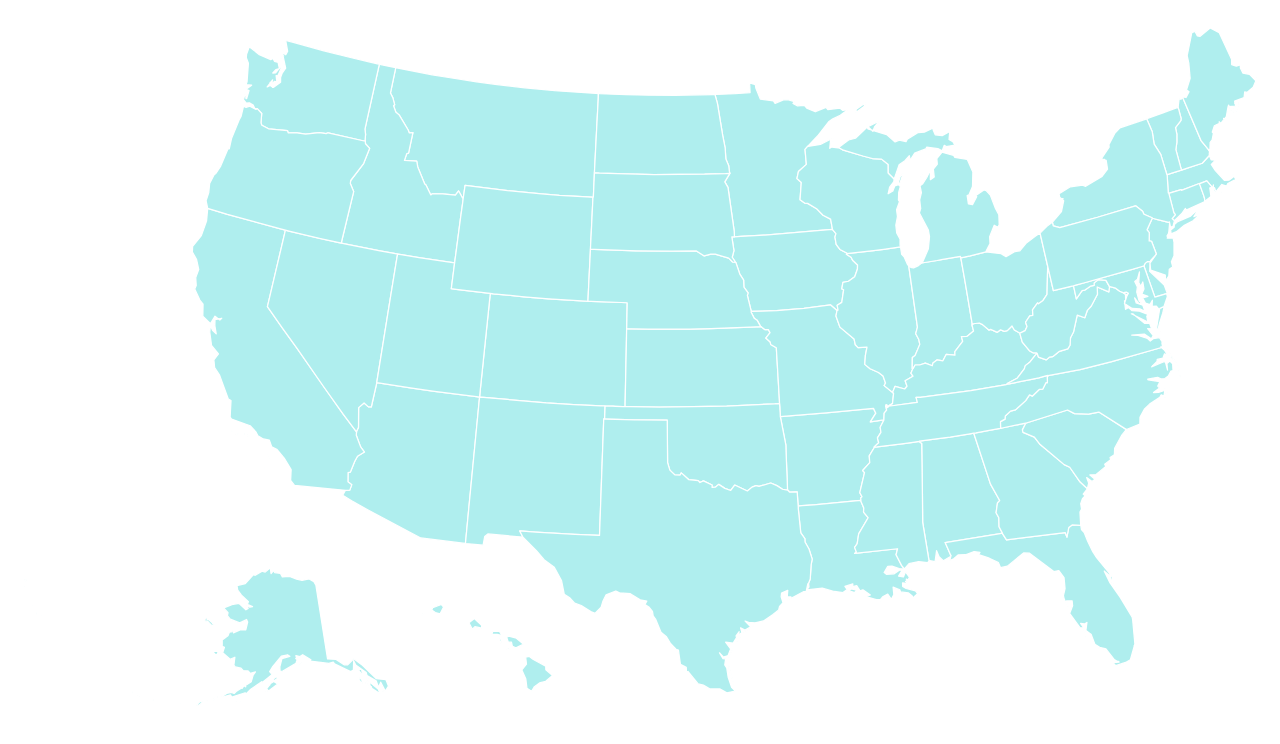
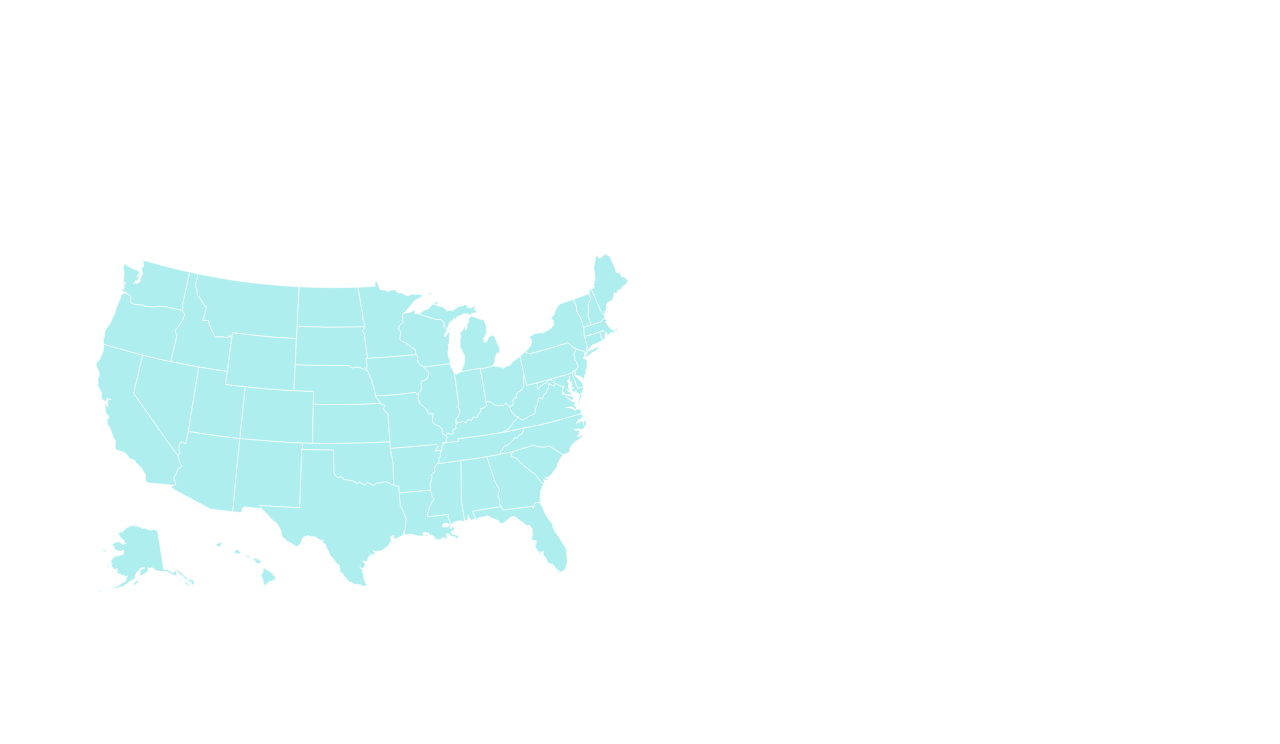
Before and after one commit to TiffanyClark225/Technica2022, a plain HTML site: page index.html in a window 1280 px wide. Drawn offline with Linux system fonts and the light colour scheme.

Commit message:
Update style.css

```diff
--- a/style.css
+++ b/style.css
@@ -21,10 +21,10 @@ path:hover {
 #us-map {
     display: block;
     position: absolute;
-    top: 0;
+    top: 30%;
     left: 0;
-    width: 100%;
-    height: 100%;
+    width: 50%;
+    height: 50%;
 }
 
 #details-box {
```
